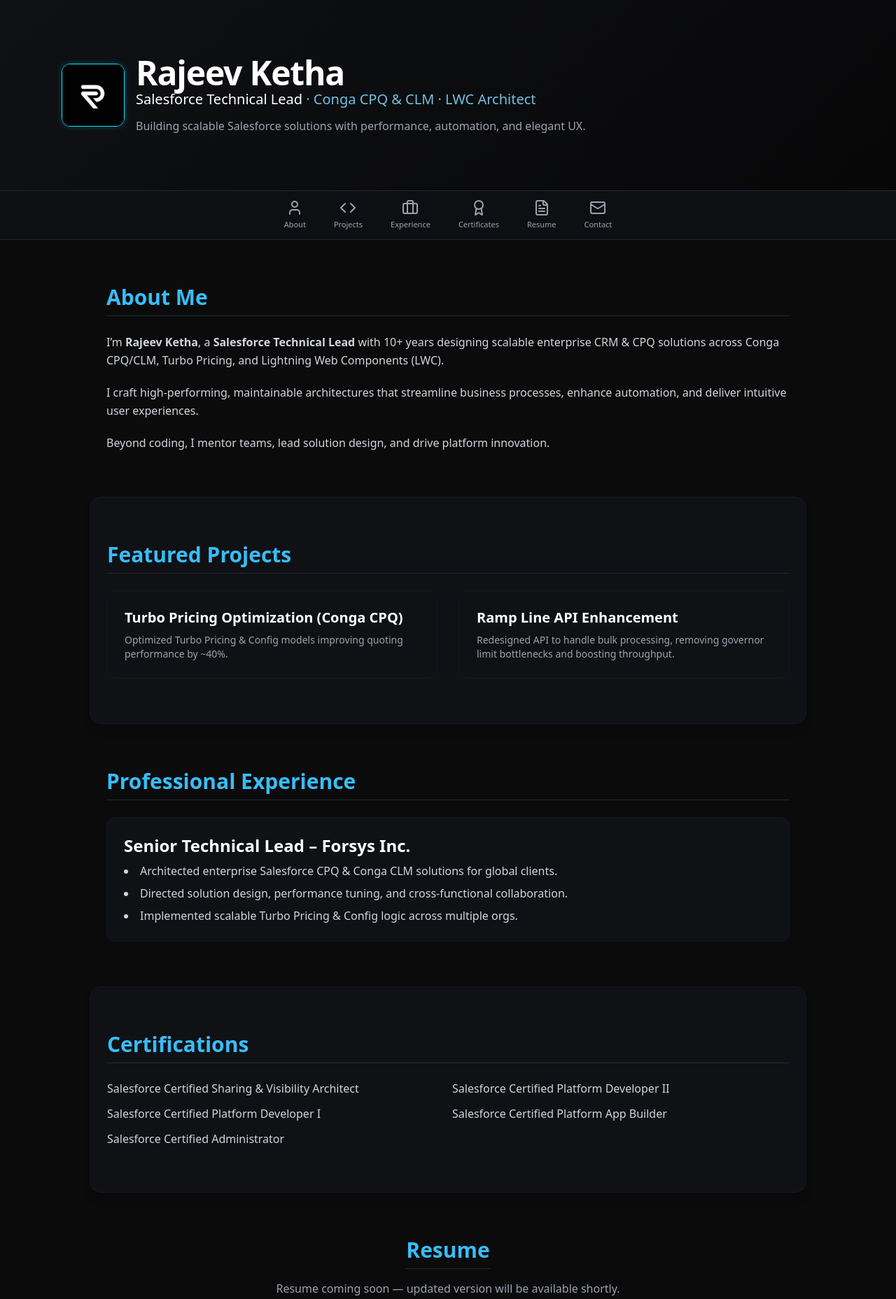
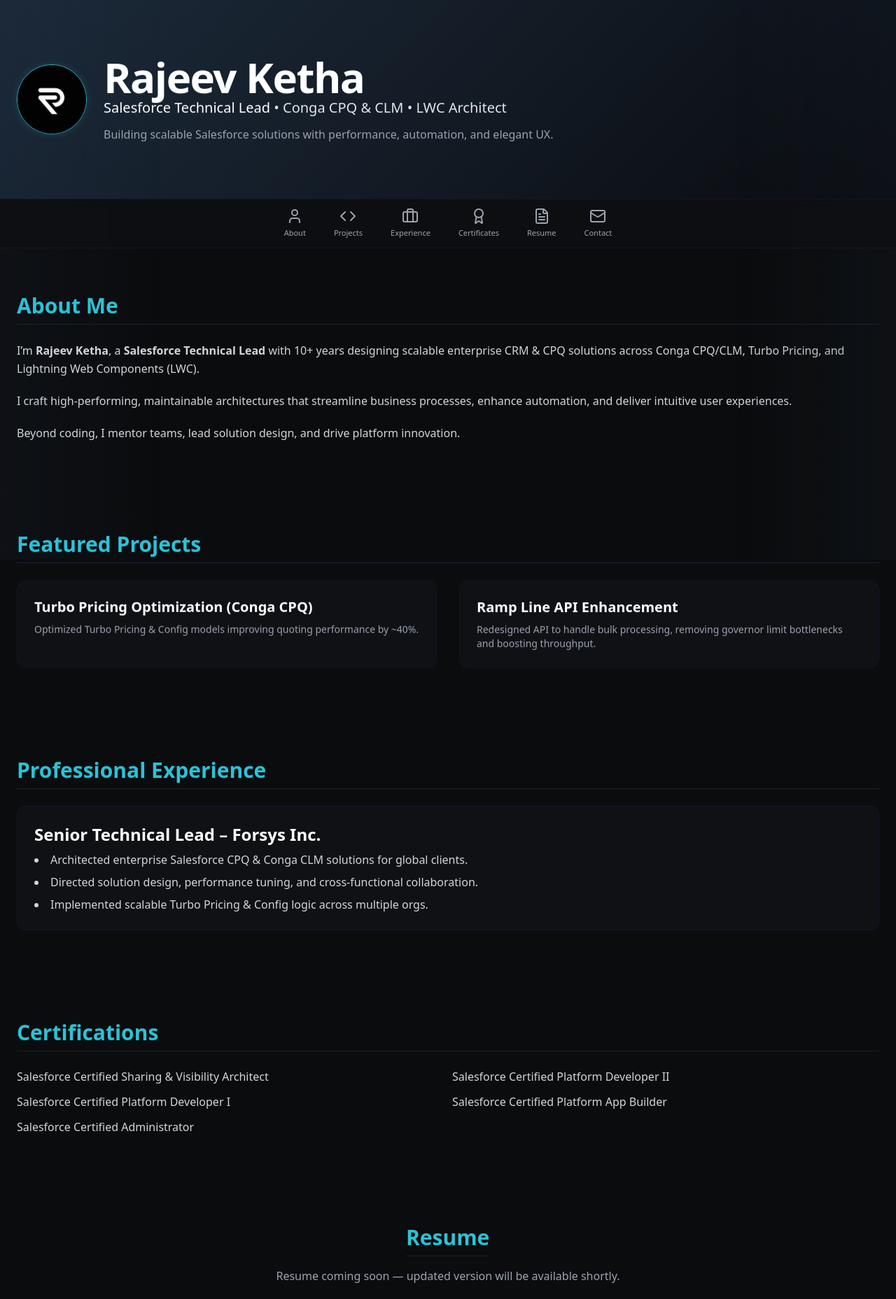
Before and after one commit to rajeevketha/rajeev-portfolio, a plain HTML site: page index.html in a window 1280 px wide. Shown: the top 1857 px of the page at 70% size. Drawn offline with nearby package versions, Linux system fonts and the light colour scheme.

Commit message:
Add files via upload

```diff
--- a/index.html
+++ b/index.html
@@ -6,83 +6,92 @@
   <title>Rajeev Ketha | Salesforce Technical Lead</title>
   <link rel="icon" type="image/jpeg" href="rk-favicon-32x32.jpg" />
   <meta property="og:title" content="Rajeev Ketha — Salesforce Technical Lead" />
-  <meta property="og:description" content="Conga CPQ & CLM | LWC Architect" />
+  <meta property="og:description" content="Conga CPQ & CLM • LWC Architect • Performance-focused Salesforce solutions" />
   <meta property="og:image" content="rk-icon.jpg" />
   <meta property="og:type" content="website" />
   <meta name="twitter:card" content="summary_large_image" />
   <script src="https://cdn.tailwindcss.com"></script>
   <script src="https://unpkg.com/lucide@latest"></script>
   <style>
-    :root { --dur-desktop: 0.8s; --dur-mobile: 0.5s; }
-    html { scroll-behavior: smooth; }
-    body { background: #0b0b0c; }
-    .dk-gradient { background: linear-gradient(135deg, #101114 0%, #070708 100%); }
-    .reveal { opacity: 0; transform: translateY(22px); transition: opacity var(--dur-desktop) ease, transform var(--dur-desktop) ease; }
-    .reveal.show { opacity: 1; transform: none; }
-    @media (max-width: 768px) { .reveal { transform: none; transition: opacity var(--dur-mobile) ease; } }
-    .rk-logo { width: 64px; height: 64px; border-radius: 12px; border: 1px solid #00eaff; box-shadow: 0 0 8px rgba(0,234,255,.25); }
-    @media (min-width: 768px) { .rk-logo { width: 90px; height: 90px; } }
-    .nav-wrap { overflow-x: auto; -webkit-overflow-scrolling: touch; }
-    .nav-wrap::-webkit-scrollbar { display: none; }
-    .nav-list { min-width: max-content; }
-    .nav-icon:hover svg { stroke: #38bdf8; transform: scale(1.12) translateY(-2px); transition: all .2s; }
-    svg { transition: all .2s; }
+    :root { --teal:#2bc3d8; --charcoal:#0b0c0e; --steel1:#1c2a3a; --steel2:#0a0c10; --dur-desktop:.8s; --dur-mobile:.5s; }
+    html{ scroll-behavior:smooth; } body{ background:var(--charcoal); color:#e5e7eb; opacity:0; transition:opacity .6s ease; }
+    body.ready{ opacity:1; }
+    .side-grad:before,.side-grad:after{ content:""; position:fixed; top:0; bottom:0; width:18vw; pointer-events:none; z-index:0; background:linear-gradient(90deg, rgba(28,42,58,.18), rgba(10,12,16,0)); }
+    .side-grad:before{ left:0; } .side-grad:after{ right:0; transform:scaleX(-1); }
+    .wrap-wide{ max-width:80rem; }
+    .dk-gradient{ background:linear-gradient(135deg, var(--steel1) 0%, var(--steel2) 100%); }
+    .reveal{ opacity:0; transform:translateY(22px); transition:opacity var(--dur-desktop) ease, transform var(--dur-desktop) ease; will-change:opacity,transform; }
+    .reveal.show{ opacity:1; transform:none; }
+    @media (max-width:768px){ .reveal{ transform:none; transition:opacity var(--dur-mobile) ease; } }
+    .rk-logo{ width:72px; height:72px; border-radius:9999px; border:1px solid var(--teal); box-shadow:0 0 12px rgba(43,195,216,.20); object-fit:cover; }
+    @media (min-width:768px){ .rk-logo{ width:100px; height:100px; } }
+    nav.stickybar{ position:sticky; top:0; z-index:50; background:rgba(15,16,19,.86); backdrop-filter:blur(6px); border-top:1px solid #111827; border-bottom:1px solid #111827; transition:box-shadow .3s ease; }
+    nav.stickybar.scrolled{ box-shadow:0 6px 16px rgba(0,0,0,.35); }
+    .nav-wrap{ overflow-x:auto; -webkit-overflow-scrolling:touch; } .nav-wrap::-webkit-scrollbar{ display:none; } .nav-list{ min-width:max-content; }
+    .nav-icon:hover svg{ stroke:var(--teal); transform:scale(1.1) translateY(-2px); transition:all .2s; } svg{ transition:all .2s; }
+    .card{ background:#0f1115; border:1px solid #0f172a; transition:box-shadow .25s ease, border-color .25s ease, transform .25s ease; }
+    .card:hover{ border-color:rgba(43,195,216,.45); box-shadow:0 8px 24px rgba(43,195,216,.10); transform:translateY(-2px); }
+    .ticon{ position:relative; display:inline-flex; align-items:center; justify-content:center; }
+    .ticon::after{ content:attr(data-tip); position:absolute; bottom:125%; left:50%; transform:translateX(-50%); padding:6px 8px; font-size:12px; color:var(--teal); background:rgba(43,195,216,.08); border:1px solid rgba(43,195,216,.35); border-radius:8px; white-space:nowrap; opacity:0; pointer-events:none; transition:opacity .18s ease, transform .18s ease; }
+    .ticon:hover::after{ opacity:1; transform:translateX(-50%) translateY(-2px); }
+    .backtop{ position:fixed; right:1.25rem; bottom:1.25rem; z-index:60; width:44px; height:44px; border-radius:9999px; border:1.5px solid var(--teal); background:transparent; display:grid; place-items:center; color:var(--teal); box-shadow:0 0 0 rgba(43,195,216,0); opacity:0; transform:translateY(8px); transition:opacity .25s ease, transform .25s ease, box-shadow .25s ease; }
+    .backtop:hover{ box-shadow:0 0 12px rgba(43,195,216,.25); } .backtop.show{ opacity:1; transform:translateY(0); }
   </style>
 </head>
-<body class="text-gray-200">
-  <section class="dk-gradient py-14 md:py-20">
-    <div class="max-w-6xl mx-auto px-6 flex flex-col md:flex-row items-center justify-between gap-6">
-      <div class="flex items-center gap-4 reveal" data-stagger="0">
-        <img src="rk-icon.jpg" alt="RK logo" class="rk-logo">
+<body class="side-grad">
+  <header class="dk-gradient">
+    <div class="wrap-wide mx-auto px-6 py-14 md:py-20">
+      <div class="flex items-center gap-4 md:gap-6 reveal" data-stagger="0">
+        <img src="rk-icon.jpg" alt="RK logo" class="rk-logo" />
         <div>
-          <h1 class="text-3xl md:text-5xl font-bold text-white tracking-tight leading-tight">Rajeev Ketha</h1>
-          <p class="text-base md:text-xl text-sky-300/90">
-            <span class="text-white">Salesforce Technical Lead</span> · Conga CPQ & CLM · LWC Architect
-          </p>
-          <p class="mt-3 text-gray-400 text-sm md:text-base max-w-2xl">
-            Building scalable Salesforce solutions with performance, automation, and elegant UX.
-          </p>
+          <h1 class="text-3xl md:text-6xl font-bold text-white tracking-tight leading-tight">Rajeev Ketha</h1>
+          <p class="text-base md:text-xl text-[color:var(--teal)]/90"><span class="text-white">Salesforce Technical Lead</span> • Conga CPQ & CLM • LWC Architect</p>
+          <p class="mt-3 text-gray-400 text-sm md:text-base max-w-3xl">Building scalable Salesforce solutions with performance, automation, and elegant UX.</p>
         </div>
       </div>
     </div>
-  </section>
-  <nav class="sticky top-0 z-50 bg-[#0f1013]/90 backdrop-blur border-y border-gray-800">
+  </header>
+
+  <nav class="stickybar">
     <div class="nav-wrap">
-      <ul class="nav-list max-w-6xl mx-auto px-6 flex gap-8 md:gap-10 py-3 justify-center">
-        <li class="nav-icon"><a href="#about" class="flex flex-col items-center text-gray-400 hover:text-sky-400"><i data-lucide='user'></i><span class="text-[11px] mt-1">About</span></a></li>
-        <li class="nav-icon"><a href="#projects" class="flex flex-col items-center text-gray-400 hover:text-sky-400"><i data-lucide='code'></i><span class="text-[11px] mt-1">Projects</span></a></li>
-        <li class="nav-icon"><a href="#experience" class="flex flex-col items-center text-gray-400 hover:text-sky-400"><i data-lucide='briefcase'></i><span class="text-[11px] mt-1">Experience</span></a></li>
-        <li class="nav-icon"><a href="#certifications" class="flex flex-col items-center text-gray-400 hover:text-sky-400"><i data-lucide='award'></i><span class="text-[11px] mt-1">Certificates</span></a></li>
-        <li class="nav-icon"><a href="#resume" class="flex flex-col items-center text-gray-400 hover:text-sky-400"><i data-lucide='file-text'></i><span class="text-[11px] mt-1">Resume</span></a></li>
-        <li class="nav-icon"><a href="#contact" class="flex flex-col items-center text-gray-400 hover:text-sky-400"><i data-lucide='mail'></i><span class="text-[11px] mt-1">Contact</span></a></li>
+      <ul class="nav-list wrap-wide mx-auto px-6 flex gap-8 md:gap-10 py-3 justify-center">
+        <li class="nav-icon"><a href="#about" class="flex flex-col items-center text-gray-400 hover:text-[color:var(--teal)]"><i data-lucide="user"></i><span class="text-[11px] mt-1">About</span></a></li>
+        <li class="nav-icon"><a href="#projects" class="flex flex-col items-center text-gray-400 hover:text-[color:var(--teal)]"><i data-lucide="code"></i><span class="text-[11px] mt-1">Projects</span></a></li>
+        <li class="nav-icon"><a href="#experience" class="flex flex-col items-center text-gray-400 hover:text-[color:var(--teal)]"><i data-lucide="briefcase"></i><span class="text-[11px] mt-1">Experience</span></a></li>
+        <li class="nav-icon"><a href="#certifications" class="flex flex-col items-center text-gray-400 hover:text-[color:var(--teal)]"><i data-lucide="award"></i><span class="text-[11px] mt-1">Certificates</span></a></li>
+        <li class="nav-icon"><a href="#resume" class="flex flex-col items-center text-gray-400 hover:text-[color:var(--teal)]"><i data-lucide="file-text"></i><span class="text-[11px] mt-1">Resume</span></a></li>
+        <li class="nav-icon"><a href="#contact" class="flex flex-col items-center text-gray-400 hover:text-[color:var(--teal)]"><i data-lucide="mail"></i><span class="text-[11px] mt-1">Contact</span></a></li>
       </ul>
     </div>
   </nav>
-  <section id="about" class="max-w-5xl mx-auto px-6 py-12 md:py-16">
-    <h2 class="reveal text-2xl md:text-3xl font-semibold mb-6 text-sky-400 border-b border-gray-800 pb-2" data-stagger="0">About Me</h2>
+
+  <section id="about" class="wrap-wide mx-auto px-6 py-12 md:py-16">
+    <h2 class="reveal text-2xl md:text-3xl font-semibold mb-6 text-[color:var(--teal)] border-b border-gray-800 pb-2" data-stagger="0">About Me</h2>
     <div class="reveal text-gray-300 leading-relaxed space-y-5" data-stagger="1">
       <p>I’m <strong>Rajeev Ketha</strong>, a <strong>Salesforce Technical Lead</strong> with 10+ years designing scalable enterprise CRM & CPQ solutions across Conga CPQ/CLM, Turbo Pricing, and Lightning Web Components (LWC).</p>
       <p>I craft high-performing, maintainable architectures that streamline business processes, enhance automation, and deliver intuitive user experiences.</p>
       <p>Beyond coding, I mentor teams, lead solution design, and drive platform innovation.</p>
     </div>
   </section>
-  <section id="projects" class="max-w-5xl mx-auto px-6 py-12 md:py-16 bg-[#101114] rounded-2xl shadow-lg border border-gray-900">
-    <h2 class="reveal text-2xl md:text-3xl font-semibold mb-6 text-sky-400 border-b border-gray-800 pb-2" data-stagger="0">Featured Projects</h2>
+
+  <section id="projects" class="wrap-wide mx-auto px-6 py-12 md:py-16">
+    <h2 class="reveal text-2xl md:text-3xl font-semibold mb-6 text-[color:var(--teal)] border-b border-gray-800 pb-2" data-stagger="0">Featured Projects</h2>
     <div class="grid md:grid-cols-2 gap-8">
-      <div class="reveal bg-[#0f1115] p-6 rounded-xl hover:shadow-lg hover:shadow-sky-400/15 border border-gray-900" data-stagger="1">
+      <div class="reveal card p-6 rounded-xl" data-stagger="1">
         <h3 class="text-xl font-semibold text-white mb-2">Turbo Pricing Optimization (Conga CPQ)</h3>
         <p class="text-gray-400 text-sm">Optimized Turbo Pricing & Config models improving quoting performance by ~40%.</p>
       </div>
-      <div class="reveal bg-[#0f1115] p-6 rounded-xl hover:shadow-lg hover:shadow-sky-400/15 border border-gray-900" data-stagger="2">
+      <div class="reveal card p-6 rounded-xl" data-stagger="2">
         <h3 class="text-xl font-semibold text-white mb-2">Ramp Line API Enhancement</h3>
         <p class="text-gray-400 text-sm">Redesigned API to handle bulk processing, removing governor limit bottlenecks and boosting throughput.</p>
       </div>
     </div>
   </section>
-  <section id="experience" class="max-w-5xl mx-auto px-6 py-12 md:py-16">
-    <h2 class="reveal text-2xl md:text-3xl font-semibold mb-6 text-sky-400 border-b border-gray-800 pb-2" data-stagger="0">Professional Experience</h2>
+
+  <section id="experience" class="wrap-wide mx-auto px-6 py-12 md:py-16">
+    <h2 class="reveal text-2xl md:text-3xl font-semibold mb-6 text-[color:var(--teal)] border-b border-gray-800 pb-2" data-stagger="0">Professional Experience</h2>
     <div class="reveal space-y-8" data-stagger="1">
-      <div class="bg-[#0f1115] p-6 rounded-xl border border-gray-900">
+      <div class="card p-6 rounded-xl">
         <h3 class="text-2xl font-bold text-white">Senior Technical Lead – Forsys Inc.</h3>
         <ul class="list-disc list-inside text-gray-300 space-y-2 mt-2">
           <li>Architected enterprise Salesforce CPQ & Conga CLM solutions for global clients.</li>
@@ -92,8 +101,9 @@
       </div>
     </div>
   </section>
-  <section id="certifications" class="max-w-5xl mx-auto px-6 py-12 md:py-16 bg-[#101114] rounded-2xl shadow-lg border border-gray-900">
-    <h2 class="reveal text-2xl md:text-3xl font-semibold mb-6 text-sky-400 border-b border-gray-800 pb-2" data-stagger="0">Certifications</h2>
+
+  <section id="certifications" class="wrap-wide mx-auto px-6 py-12 md:py-16">
+    <h2 class="reveal text-2xl md:text-3xl font-semibold mb-6 text-[color:var(--teal)] border-b border-gray-800 pb-2" data-stagger="0">Certifications</h2>
     <ul class="reveal grid grid-cols-1 md:grid-cols-2 gap-3 text-gray-300" data-stagger="1">
       <li>Salesforce Certified Sharing & Visibility Architect</li>
       <li>Salesforce Certified Platform Developer II</li>
@@ -102,26 +112,42 @@
       <li>Salesforce Certified Administrator</li>
     </ul>
   </section>
-  <section id="resume" class="max-w-5xl mx-auto px-6 py-12 md:py-16 text-center">
-    <h2 class="reveal text-2xl md:text-3xl font-semibold mb-4 text-sky-400 border-b border-gray-800 pb-2 inline-block" data-stagger="0">Resume</h2>
+
+  <section id="resume" class="wrap-wide mx-auto px-6 py-12 md:py-16 text-center">
+    <h2 class="reveal text-2xl md:text-3xl font-semibold mb-4 text-[color:var(--teal)] border-b border-gray-800 pb-2 inline-block" data-stagger="0">Resume</h2>
     <p class="reveal text-gray-400 mb-6" data-stagger="1">Resume coming soon — updated version will be available shortly.</p>
-    <a class="reveal inline-flex items-center gap-2 text-gray-500 border border-gray-700 px-5 py-3 rounded-lg cursor-not-allowed select-none" data-stagger="2">
+    <a class="reveal inline-flex items-center gap-2 text-gray-400 border border-gray-700 px-5 py-3 rounded-lg cursor-not-allowed select-none" data-stagger="2">
       <i data-lucide="file-text"></i> View Resume
     </a>
   </section>
-  <section id="contact" class="max-w-5xl mx-auto px-6 py-12 md:py-16 bg-[#101114] rounded-2xl shadow-lg border border-gray-900">
-    <h2 class="reveal text-2xl md:text-3xl font-semibold mb-6 text-sky-400 border-b border-gray-800 pb-2" data-stagger="0">Contact</h2>
+
+  <section id="contact" class="wrap-wide mx-auto px-6 py-12 md:py-16">
+    <h2 class="reveal text-2xl md:text-3xl font-semibold mb-6 text-[color:var(--teal)] border-b border-gray-800 pb-2" data-stagger="0">Contact</h2>
     <div class="reveal flex flex-col md:flex-row justify-center gap-6 text-gray-300" data-stagger="1">
-      <a href="mailto:rajeev.ketha@gmail.com" class="hover:text-sky-400 transition"><i data-lucide="mail"></i> rajeev.ketha@gmail.com</a>
-      <a href="tel:+19452436265" class="hover:text-sky-400 transition"><i data-lucide="phone"></i> +1 945 243 6265</a>
-      <a href="https://www.linkedin.com/in/rajeev-ketha/" target="_self" class="hover:text-sky-400 transition"><i data-lucide="linkedin"></i> linkedin.com/in/rajeev-ketha</a>
+      <a href="mailto:rajeev.ketha@gmail.com" class="ticon hover:text-[color:var(--teal)]" data-tip="Email"><i data-lucide="mail"></i></a>
+      <a href="tel:+19452436265" class="ticon hover:text-[color:var(--teal)]" data-tip="Call"><i data-lucide="phone"></i></a>
+      <a href="https://www.linkedin.com/in/rajeev-ketha/" target="_self" class="ticon hover:text-[color:var(--teal)]" data-tip="LinkedIn"><i data-lucide="linkedin"></i></a>
     </div>
   </section>
-  <footer class="text-center py-10 text-gray-500">
-    <p>© 2025 Rajeev Ketha • Built on GitHub Pages</p>
+
+  <footer class="wrap-wide mx-auto px-6 text-sm text-gray-500 pb-16">
+    <div class="flex items-center justify-between gap-4 flex-col md:flex-row">
+      <p>© 2025 Rajeev Ketha • Built on GitHub Pages</p>
+      <div class="flex items-center gap-4">
+        <a href="mailto:rajeev.ketha@gmail.com" class="ticon hover:text-[color:var(--teal)]" data-tip="Email"><i data-lucide="mail"></i></a>
+        <a href="tel:+19452436265" class="ticon hover:text-[color:var(--teal)]" data-tip="Call"><i data-lucide="phone"></i></a>
+        <a href="https://www.linkedin.com/in/rajeev-ketha/" target="_self" class="ticon hover:text-[color:var(--teal)]" data-tip="LinkedIn"><i data-lucide="linkedin"></i></a>
+      </div>
+    </div>
   </footer>
+
+  <button id="backTop" aria-label="Back to top" class="backtop" title="Back to top"><i data-lucide="arrow-up"></i></button>
+
   <script>
     lucide.createIcons();
+    window.addEventListener('load', () => { document.body.classList.add('ready'); });
+
+    // Reveal on scroll
     const obs = new IntersectionObserver((entries) => {
       entries.forEach(entry => {
         if (entry.isIntersecting) {
@@ -134,6 +160,31 @@
       });
     }, { threshold: 0.12 });
     document.querySelectorAll('.reveal').forEach(el => obs.observe(el));
+
+    // Nav shadow
+    const nav = document.querySelector('nav.stickybar');
+    window.addEventListener('scroll', () => {
+      if (window.scrollY > 16) nav.classList.add('scrolled'); else nav.classList.remove('scrolled');
+    }, { passive: true });
+
+    // Back-to-top show/hide
+    const backTop = document.getElementById('backTop');
+    window.addEventListener('scroll', () => {
+      if (window.scrollY > 260) backTop.classList.add('show'); else backTop.classList.remove('show');
+    }, { passive: true });
+
+    // Smooth ease-in-out scroll-to-top (0.8s)
+    backTop.addEventListener('click', (e) => {
+      e.preventDefault();
+      const start = window.scrollY; const duration = 800; const startTime = performance.now();
+      const easeInOut = (t) => t < 0.5 ? 2*t*t : -1 + (4 - 2*t)*t;
+      const step = (now) => {
+        const elapsed = now - startTime; const progress = Math.min(elapsed / duration, 1);
+        const eased = easeInOut(progress); window.scrollTo(0, start * (1 - eased));
+        if (elapsed < duration) requestAnimationFrame(step);
+      };
+      requestAnimationFrame(step);
+    });
   </script>
 </body>
 </html>
```
